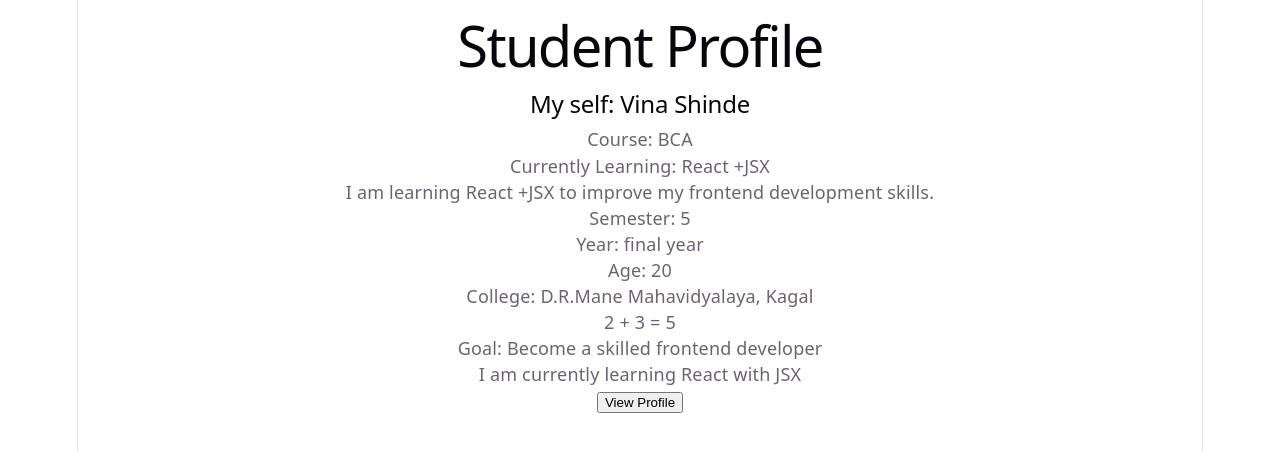
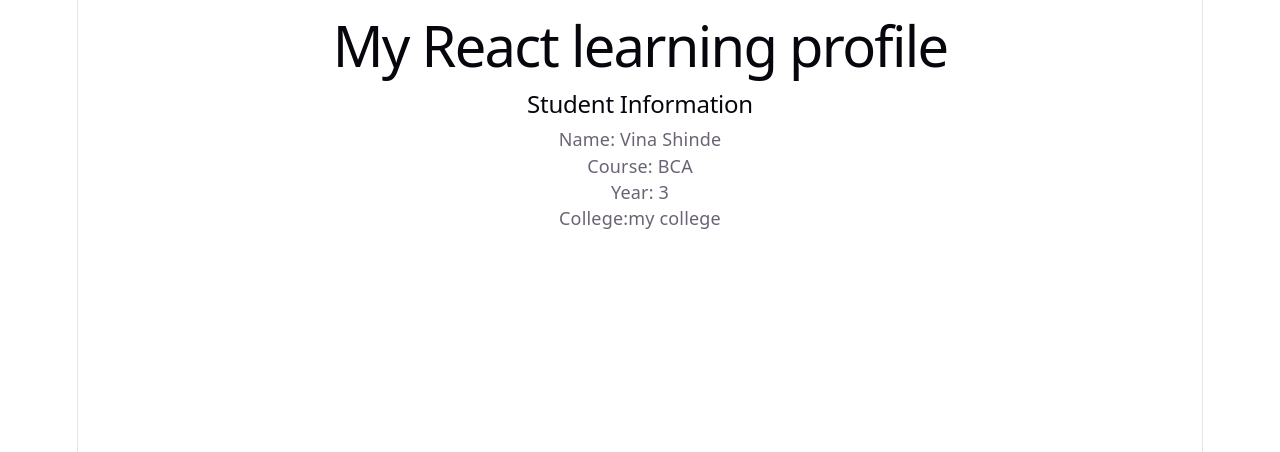
Before and after one commit to Vina3006/my-first-react, a React (Vite) app: page / in a window 1280 px wide. Shown: the top 452 px of the page. Built offline with nearby package versions, Linux system fonts and the light colour scheme.

Commit message:
Practiced components and props

```diff
--- a/src/App.jsx
+++ b/src/App.jsx
@@ -1,37 +1,14 @@
+import StudentInfo from "./studentInfo";
 function App() {
-  const name = "Vina Shinde";
-  const course = "BCA";
-  const year ="final year";
-  const college ="D.R.Mane Mahavidyalaya, Kagal";
-  const topic = "React +JSX";
-  const semester = 5;
-  const age = 20;
-  const goal = " Become a skilled frontend developer";
-  const isLearningReact = true;
-
   return (
     <div>
-      <h1>Student Profile</h1>
-
-      <h2>My self: {name}</h2>
-
-      <p>Course: {course}</p>
-
-      <p>Currently Learning: {topic}</p>
-
-      <p>
-        I am learning React +JSX to improve my frontend development skills.
-      </p>
-
-      <p>Semester: {semester}</p>
-      <p>Year: {year}</p>
-      <p>Age: {age}</p>
-      <p>College: {college}</p>
-      <p>2 + 3 = {2 + 3}</p>
-      <p>Goal: {goal}</p>
-      {isLearningReact && (<p>I am currently learning React with JSX</p>)}
-
-      <button classname="profile-button">View Profile</button>
+      <h1>My React learning profile</h1>
+      <StudentInfo
+      name="Vina Shinde"
+      course="BCA"
+      year={3}
+      college="my college"
+       />
     </div>
   );
 }
--- /dev/null
+++ b/src/StudentInfo.jsx
@@ -0,0 +1,13 @@
+function StudentInfo({ name, course, year, college }) {
+  return (
+    <div>
+      <h2>Student Information</h2>
+      <p>Name: {name}</p>
+      <p>Course: {course}</p>
+      <p>Year: {year}</p>
+      <p>College:{college}</p>
+    </div>
+  );
+}
+
+export default StudentInfo;
```
